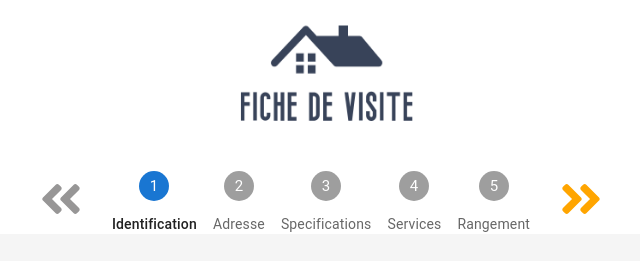
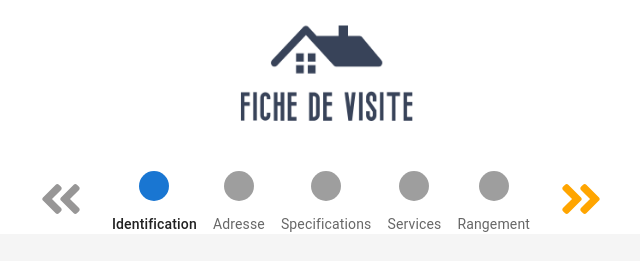
Before and after one commit to RaphaelJ-S/inf4150-projet, a React (Create React App) app in the folder app/: page / in a window 1280 px wide. Shown: the top 261 px of the page, without its empty margins (319-959 px from the left). Built offline with nearby package versions, Linux system fonts and the light colour scheme.

Commit message:
suppression du nombre dans l'icone de la barre de progression

```diff
--- a/app/src/component/js/BarreProgression.js
+++ b/app/src/component/js/BarreProgression.js
@@ -3,7 +3,6 @@ import "../css/FicheVisite.css";
 import Stepper from "@mui/material/Stepper";
 import Step from "@mui/material/Step";
 import StepLabel from "@mui/material/StepLabel";
-import StepConnector from "@mui/material/StepConnector";
 
 export default function BarreProgression({ numPage }) {
   return (
@@ -12,23 +11,22 @@ export default function BarreProgression({ numPage }) {
         activeStep={numPage}
         alternativeLabel="true"
         orientation="horizontal"
-        variant="dots"
         connector={false}
       >
         <Step key={0}>
-          <StepLabel>{"Identification"}</StepLabel>
+          <StepLabel icon={" "}>{"Identification"}</StepLabel>
         </Step>
         <Step key={1}>
-          <StepLabel>{"Adresse"}</StepLabel>
+          <StepLabel icon={" "}>{"Adresse"}</StepLabel>
         </Step>
         <Step key={2}>
-          <StepLabel>{"Specifications"}</StepLabel>
+          <StepLabel icon={" "}>{"Specifications"}</StepLabel>
         </Step>
         <Step key={3}>
-          <StepLabel>{"Services"}</StepLabel>
+          <StepLabel icon={" "}>{"Services"}</StepLabel>
         </Step>
         <Step key={4}>
-          <StepLabel>{"Rangement"}</StepLabel>
+          <StepLabel icon={" "}>{"Rangement"}</StepLabel>
         </Step>
       </Stepper>
     </>
```
